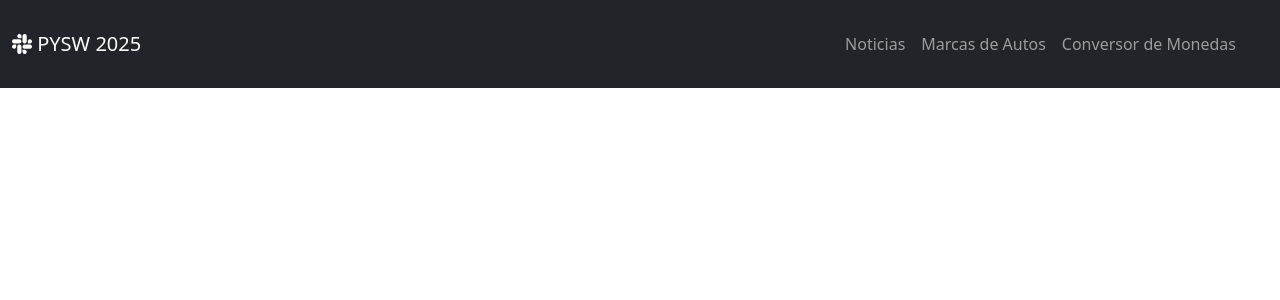
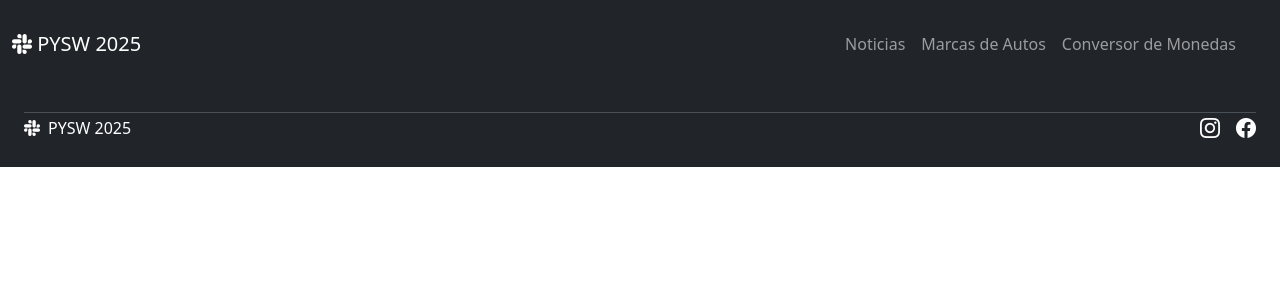
Before and after one commit to CristianT2/web-services-angular, an Angular app: page / in a window 1280 px wide. Shown: the top 300 px of the page. Built offline with nearby package versions, Linux system fonts and the light colour scheme.

Commit message:
Se creo el footer para la aplicacion web

```diff
--- a/src/app/app.component.ts
+++ b/src/app/app.component.ts
@@ -1,10 +1,11 @@
 import { Component } from '@angular/core';
 import { HeaderComponent } from "./layout/header/header.component";
 import { RouterModule } from '@angular/router';
+import { FooterComponent } from "./layout/footer/footer.component";
 
 @Component({
   selector: 'app-root',
-  imports: [RouterModule, HeaderComponent],
+  imports: [RouterModule, HeaderComponent, FooterComponent],
   styleUrl: './app.component.css',
   template: `
     <header>
@@ -15,7 +16,9 @@ import { RouterModule } from '@angular/router';
         <router-outlet></router-outlet>
       </section>
     </main>
-    <footer></footer>
+    <footer>
+      <app-footer></app-footer>
+    </footer>
   `
 })
 export class AppComponent {
--- /dev/null
+++ b/src/app/layout/footer/footer.component.html
@@ -0,0 +1,22 @@
+<div class="container-fluid bg-dark h-auto p-4" data-bs-theme="dark">
+    <footer class="d-flex flex-wrap justify-content-between align-items-center border-top">
+        <div class="col-md-4 d-flex align-items-center">
+            <a routerLink="/">
+                <i class="bi bi-slack text-white"></i>
+            </a>
+            <span class="ms-2  text-white">PYSW 2025</span>
+        </div>
+        <ul class="nav col-md-4 justify-content-end list-unstyled">
+            <li class="ms-3">
+                <a class="text-white" href="">
+                    <i class="bi bi-instagram fs-5"></i>
+                </a>
+            </li>
+            <li class="ms-3">
+                <a class="text-white" href="">
+                    <i class="bi bi-facebook fs-5"></i>
+                </a>
+            </li>
+        </ul>
+    </footer>
+</div>
```
Also changed, not shown: src/app/layout/footer/footer.component.ts (added, +12 -0 lines), src/app/layout/footer/footer.component.css (added), 1 other file (tests, documents, lock files or other folders).
